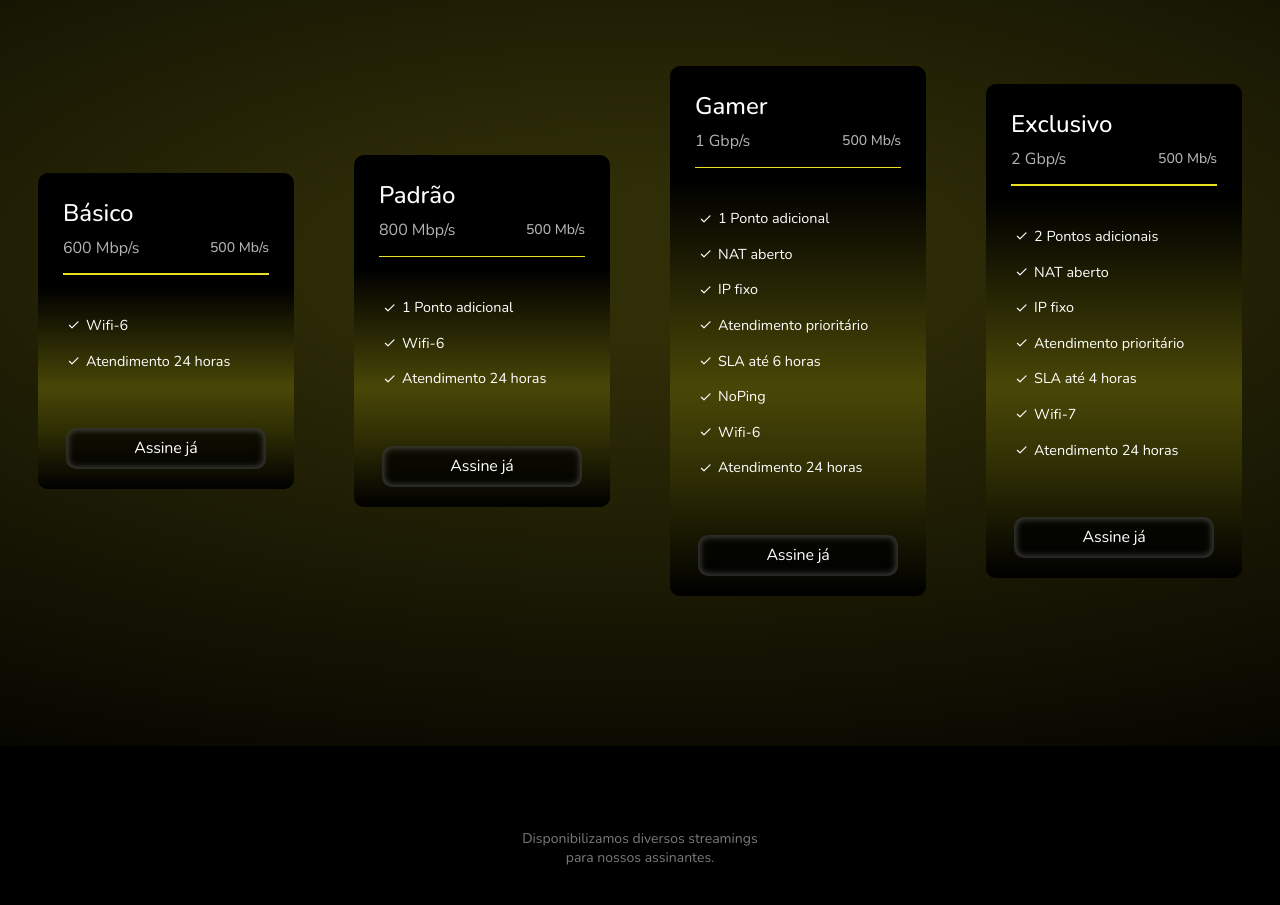
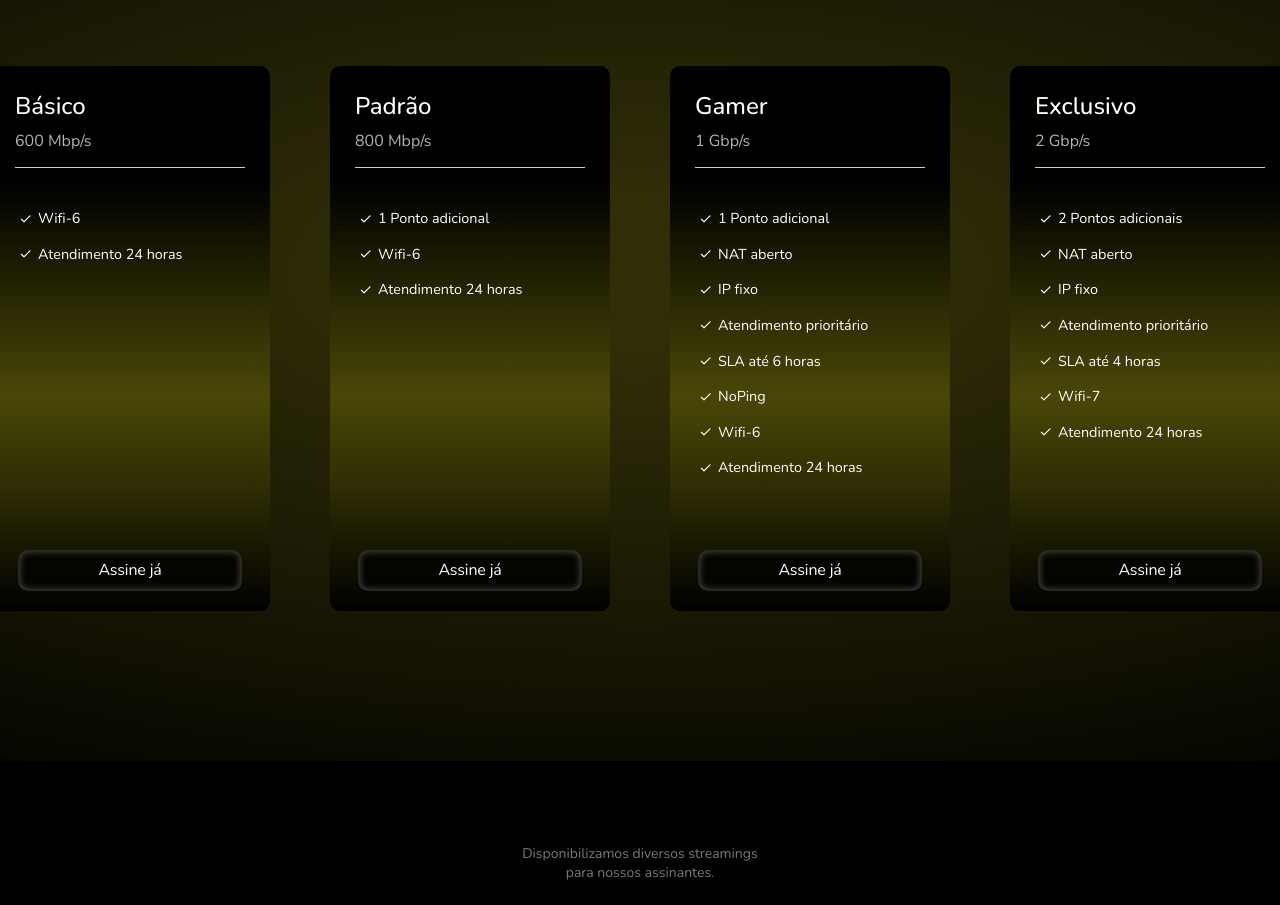
Before and after one commit to matheusmms031/Atria, a React (Vite) app: page / in a window 1280 px wide. Shown: the part 3940-4845 px from the top of the page. Built offline with nearby package versions, Linux system fonts and the light colour scheme.

Commit message:
Acrescentei link de redirecionamento e editei o heigth

```diff
--- a/src/components/PlanCard/PlanCard.jsx
+++ b/src/components/PlanCard/PlanCard.jsx
@@ -9,15 +9,14 @@ var list = [
     {"title":"Keyword optimization"},
 ]
 
-export default function PlanCard({title="Pro",price="$79/mo",velocity="500 Mb/s",features=list,link=""}){
+export default function PlanCard({title="Pro",price="$79/mo",velocity="500 Mb/s",features=list,link="", ...props}){
     return(
-        <div className={styles.planCard}>
+        <div className={styles.planCard} {...props}>
             <div className={styles.titles}>
                 <div className={styles.titleBox}>
                     <span className={styles.title}>{title}</span>
                     <span className={styles.price}>{price}</span>
                 </div>
-                <span className={styles.velocity}>{velocity}</span>
             </div>
             <div className={styles.imageDiv}>
                 <div>
@@ -40,7 +39,7 @@ export default function PlanCard({title="Pro",price="$79/mo",velocity="500 Mb/s"
 
                     }
                 </div>
-                <div className={styles.button}>
+                <div className={styles.button} onClick={() => {window.open(`https://api.whatsapp.com/send?phone=5523331401&text=Estou interessado pelo plano ${title}`,"_blank")}}>
                     <span className="bodyMedium">Assine já</span>
                 </div>
             </div>
--- a/src/components/PlanCard/PlanCard.module.scss
+++ b/src/components/PlanCard/PlanCard.module.scss
@@ -8,6 +8,7 @@
     gap: 0.75rem;
     border-radius: 0.625rem;
     background: #000;
+    width: 280px;
 }
 
 .titles{
@@ -74,6 +75,8 @@
     display: flex;
     flex-direction: column;
     align-items: flex-start;
+    height: 300px;
+
 }
 
 .feature{
@@ -134,4 +137,5 @@
     background: rgba(0, 0, 0, 0.69);
     box-shadow: 0px 0px 6px 1px rgba(255, 255, 255, 0.25) inset;
     backdrop-filter: blur(7px);
+    cursor: pointer;
 }
```
